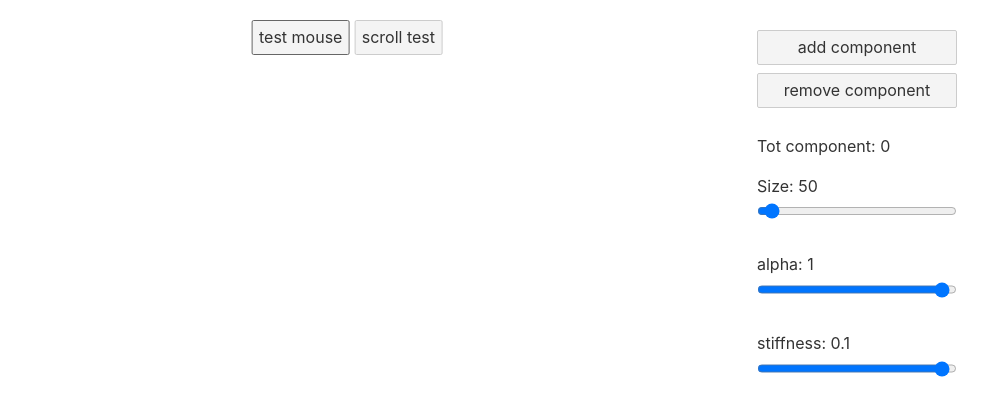
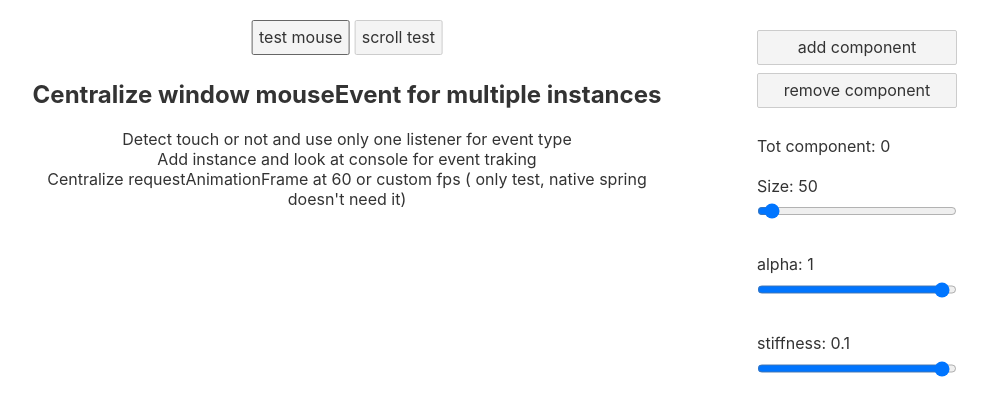
Before and after one commit to albnavarro/svelte-window-control, a Svelte app: page / in a window 1280 px wide. Both pictures are taken after a click on the button "test mouse". Shown: the top 416 px of the page, without its empty margins (293-1280 px from the left). Built offline with nearby package versions, Linux system fonts and the light colour scheme.

Commit message:
add comment to windo mouse manager

```diff
--- a/rollup.config.js
+++ b/rollup.config.js
@@ -4,6 +4,7 @@ import resolve from '@rollup/plugin-node-resolve';
 import livereload from 'rollup-plugin-livereload';
 import { terser } from 'rollup-plugin-terser';
 import css from 'rollup-plugin-css-only';
+import autoPreprocess from "svelte-preprocess";
 
 const production = !process.env.ROLLUP_WATCH;
 
@@ -41,7 +42,8 @@ export default {
 			compilerOptions: {
 				// enable run-time checks when not in production
 				dev: !production
-			}
+			},
+            preprocess: autoPreprocess(),
 		}),
 		// we'll extract any component CSS out into
 		// a separate file - better for performance
--- a/src/component/mouse/MouseTester.svelte
+++ b/src/component/mouse/MouseTester.svelte
@@ -46,6 +46,13 @@
 </script>
 
 <section>
+    <div class="header">
+        <h1> Centralize window mouseEvent for multiple instances </h1>
+        <p> Detect touch or not and use only one listener for event type </p>
+        <p> Add instance and look at console for event traking </p>
+        <p> Centralize requestAnimationFrame at 60 or custom fps ( only test, native spring doesn't need it) </p>
+    </div>
+
     {#each componentList as { component, props }, index (props.id)}
         <div class="istances">
             <svelte:component
@@ -133,6 +140,19 @@
         width: 200px;
     }
 
+    .header {
+        position: fixed;
+        top: 60px;
+        left: 50%;
+        transform: translateX(-50%);
+        text-align: center;
+
+        :global(p) {
+            margin: 0;
+            padding: 0
+        }
+    }
+
     .nav {
         position: fixed;
         top: 30px;
```
